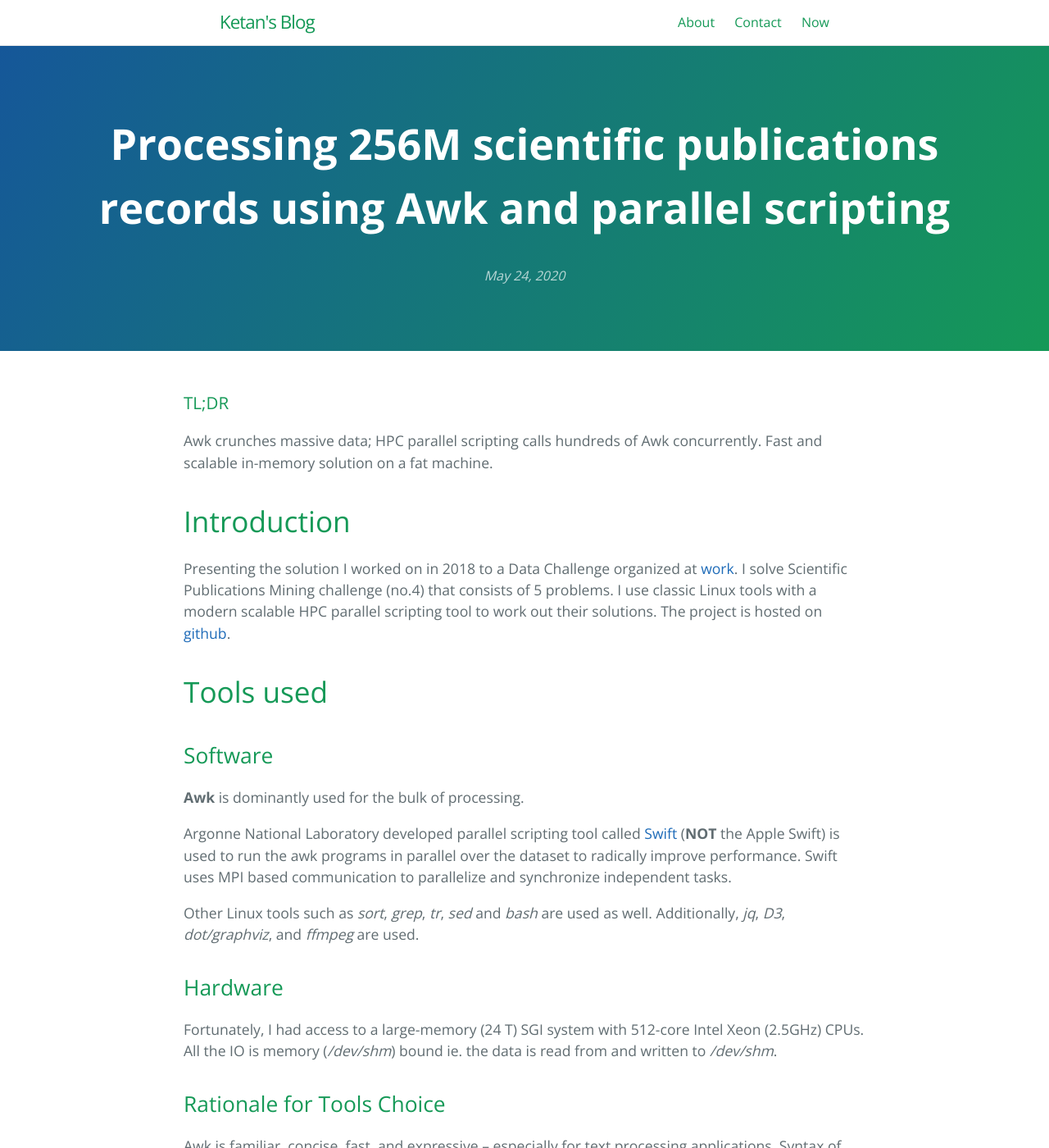
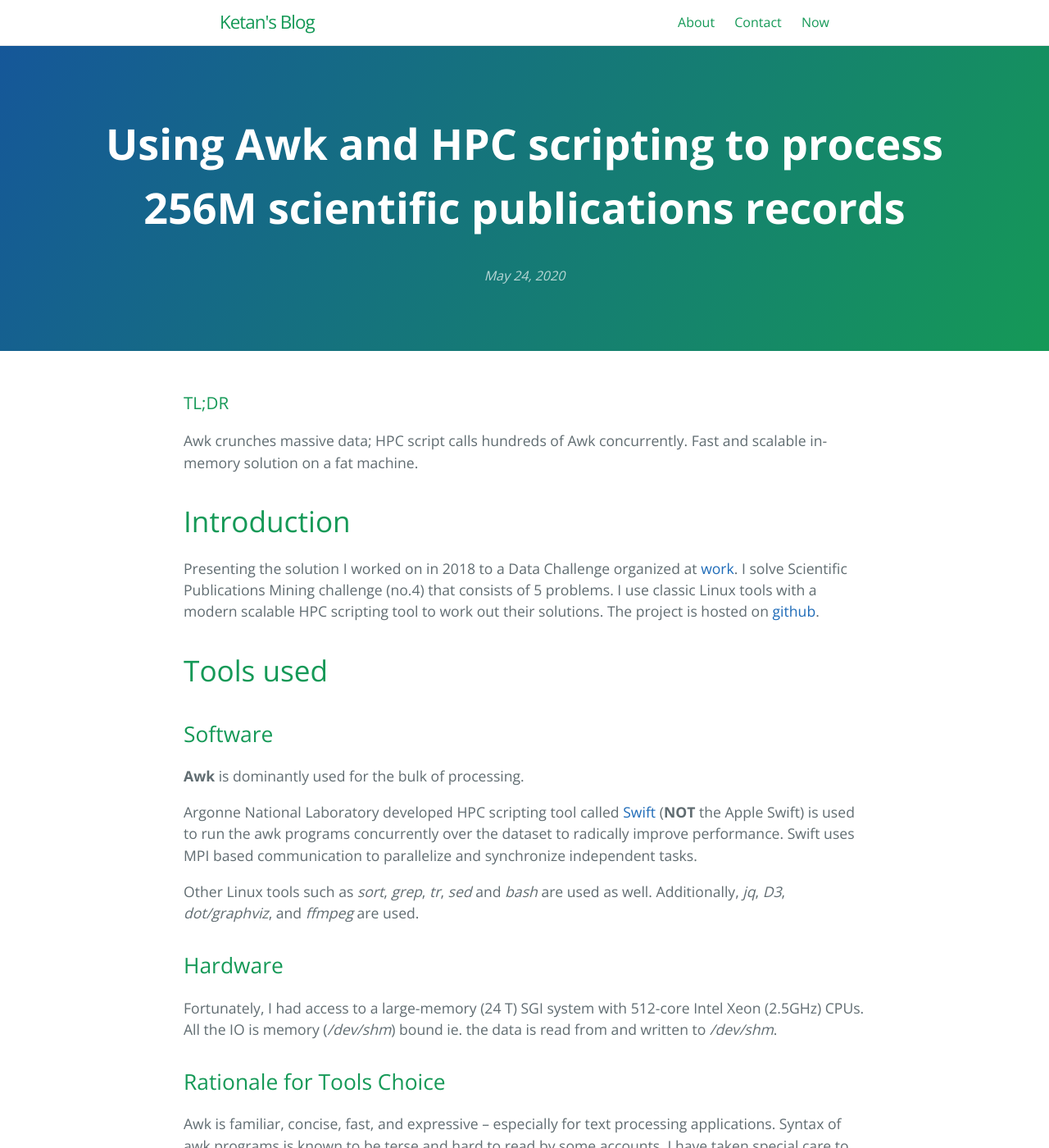
Before and after one commit to ketancmaheshwari/ketancmaheshwari.github.io, a Jekyll site: the page built from _posts/2020-05-19-SMC18-Data-Challenge-4.md, in a window 1280 px wide and 1400 px high. Shown: the whole window at 82% size. Built offline with Jekyll 4.4.1, drawn with Linux system fonts in a browser that asks for light colours; some of the changed text lies outside the part shown.

Commit message:
made updates, close to pub

````diff
--- a/_posts/2020-05-19-SMC18-Data-Challenge-4.md
+++ b/_posts/2020-05-19-SMC18-Data-Challenge-4.md
@@ -1,16 +1,16 @@
 ---
 layout: post
-title: Processing 256M scientific publications records using Awk and parallel scripting
+title: Using Awk and HPC scripting to process 256M scientific publications records
 date: 2020-05-24
 categories: blog
 ---
 
 ### TL;DR
-Awk crunches massive data; HPC parallel scripting calls hundreds of Awk concurrently. Fast and scalable in-memory solution on a fat machine.
+Awk crunches massive data; HPC script calls hundreds of Awk concurrently. Fast and scalable in-memory solution on a fat machine.
 
 # Introduction
 
-Presenting the solution I worked on in 2018 to a Data Challenge organized at [work](https://smc-datachallenge.ornl.gov/challenges-2018/). I solve Scientific Publications Mining challenge (no.4) that consists of 5 problems. I use classic Linux tools with a modern scalable HPC parallel scripting tool to work out their solutions. The project is hosted on [github](https://github.com/ketancmaheshwari/SMC18).
+Presenting the solution I worked on in 2018 to a Data Challenge organized at [work](https://smc-datachallenge.ornl.gov/challenges-2018/). I solve Scientific Publications Mining challenge (no.4) that consists of 5 problems. I use classic Linux tools with a modern scalable HPC scripting tool to work out their solutions. The project is hosted on [github](https://github.com/ketancmaheshwari/SMC18).
 
 # Tools used
 
@@ -18,7 +18,7 @@ Presenting the solution I worked on in 2018 to a Data Challenge organized at [wo
 
 **Awk** is dominantly used for the bulk of processing.
 
-Argonne National Laboratory developed parallel scripting tool called [Swift](http://swift-lang.org/Swift-T) (**NOT** the Apple Swift) is used to run the awk programs in parallel over the dataset to radically improve performance. Swift uses MPI based communication to parallelize and synchronize independent tasks.
+Argonne National Laboratory developed HPC scripting tool called [Swift](http://swift-lang.org/Swift-T) (**NOT** the Apple Swift) is used to run the awk programs concurrently over the dataset to radically improve performance. Swift uses MPI based communication to parallelize and synchronize independent tasks.
 
 Other Linux tools such as *sort*, *grep*, *tr*, *sed* and *bash* are used as well. Additionally, *jq*, *D3*, *dot/graphviz*, and *ffmpeg* are used.
 
@@ -75,7 +75,7 @@ Some of the results obtained were postprocessed for visulization using the `D3`
 
 ## Scaling up
 
-Each solution is run in parallel over the 322 data files on 322 CPU cores using Swift. This resulted in radical speedup at scale. None of the solution has taken more than an hour of runtime–some even less than a minute.
+Each solution has Awk code run concurrently over the 322 data files on 322 CPU cores using Swift. This resulted in radical speedup at scale. None of the solution has taken more than an hour of runtime–some even less than a minute.
 
 ### Problem 1
 
@@ -151,7 +151,7 @@ END{
 # awk -v topic=cancer -f src/prob1_p2.awk data/mag_papers_sample.allcols.txt
 # sort the results
 ```
-The parallel implementation of this solution finishes in **25 seconds**.
+The HPC implementation of this solution finishes in **25 seconds**.
 
 Alongside is the citation **network graph** of the most cited paper in this [diagram](https://raw.githubusercontent.com/ketancmaheshwari/SMC18/15b0519d789b0e4b86f66b6bb6199fe24c1a4730/results/best_papers.svg) (too big to fit here). The result of a query for all-time list of most cited papers with a threshold of 20,000 is in `results/top_papers.txt`.
 
@@ -222,7 +222,7 @@ END{
 
 ```
 
-The parallel implementation (Swift code shown below) finishes in **9 minutes**.
+The HPC implementation (Swift code shown below) finishes in **9 minutes**.
 
 ```c
 import files;
@@ -258,7 +258,7 @@ This is solved by identifying the author affiliations for the records that has t
 
 [bird]: https://raw.githubusercontent.com/ketancmaheshwari/SMC18/master/results/bird_research_cities.png "Bird Research Around the World!"
 
-The `results/` directory contains other similar results such as epilepsy, opioid, meditation research by universities and by countries. The parallel implementation finishes in **25 seconds**. The awk code is shown below.
+The `results/` directory contains other similar results such as epilepsy, opioid, meditation research by universities and by countries. The HPC implementation finishes in **25 seconds**. The awk code is shown below.
 
 ```bash
 #!/usr/bin/env awk -f
@@ -318,7 +318,7 @@ END{
 
 *Identify how topics have shifted over time.*
 
-This problem may be solved in three distinct ways. The first approach processes the database to find out year-wise occurrence of two topics. It generates a list of years and the number of times *both* topics has occurred in a single publication in that year. For example, the plot shown below shows how the terms "obesity" and "sugar" have trended together in publications over the years.
+This problem may be solved in three distinct ways. The first approach processes the database to find out year-wise occurrence of any given two topics *together*. It generates a list of years and the number of times *both* topics has occurred in a single publication in that year. For example, the plot shown below shows how the terms "obesity" and "sugar" have trended together in publications over the years.
 
 ![obesity sugar][obesity_sugar]
 
@@ -458,7 +458,7 @@ $lang~/en/ && $n_citation>0 && $year==yr && $keywords!~/null/{
 #     | head -10 > trending/trending.$i.txt) & done
 ```
 
-Parallelizing the third approach was challenging as it involved a two-level parallel nested foreach loop. The outer loop iterates over the years and the inner loop iterates over the input files. The parallel implementation finishes in **48 minutes**. Swift code for this shown below.
+Parallelizing the third approach was challenging as it involved a two-level nested foreach loop. The outer loop iterates over the years and the inner loop iterates over the input files. The HPC implementation finishes in **48 minutes**. Swift code for this shown below.
 
 ```c
 import files;
@@ -487,7 +487,7 @@ foreach y in [1800:2017:1]{
 
 *Given a research proposal, determine whether the proposed work has been accomplished previously.*
 
-This has a simple solution: Find the keywords on a new proposal.  If those keywords appear in an existing publication record, it is a suspect. A broad list of suspects may be found with logical **OR** between keywords which could be narrowed down with logical **AND**. The keywords may be arbitrarily combined in ORs and ANDs. The results file `/results/suspects.txt` shows over 1,400 suspects for an **AND** combination of keywords: *battery*, *electronics*, *lithium*, and *energy* from English language papers. The parallel implementation finishes in **26 seconds**. Awk code below.
+This has a simple solution: Find the keywords on a new proposal.  If those keywords appear in an existing publication record, it is a suspect. A broad list of suspects may be found with logical **OR** between keywords which could be narrowed down with logical **AND**. The keywords may be arbitrarily combined in ORs and ANDs. The results file `/results/suspects.txt` shows over 1,400 suspects for an **AND** combination of keywords: *battery*, *electronics*, *lithium*, and *energy* from English language papers. The HPC implementation finishes in **26 seconds**. Awk code below.
 
 ```bash
 #!/usr/bin/env awk -f
````
